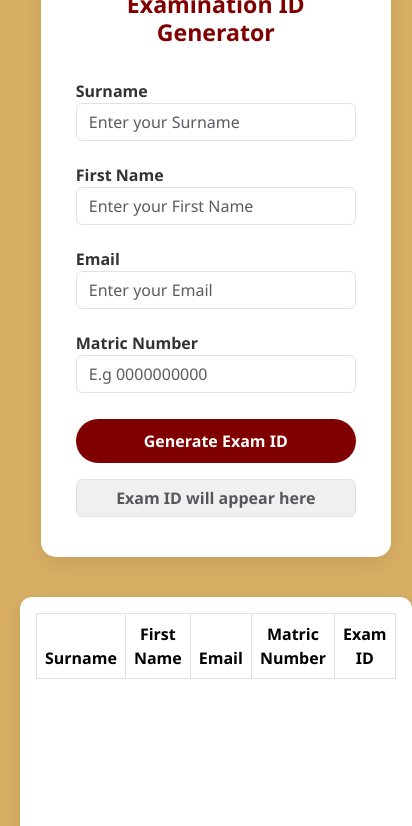
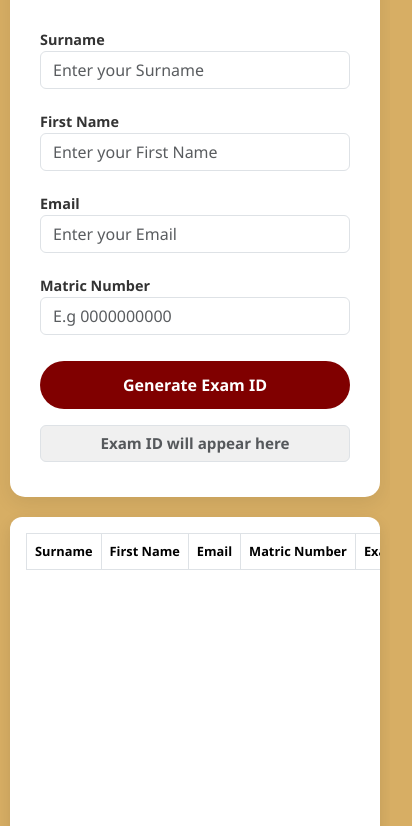
Before and after one commit to iniesta375/ExamNo, a plain HTML site: page index.html in a window 390 px wide. Shown: the part 106-932 px from the top of the page, 412 px wide, since content can reach past the window. Drawn offline with nearby package versions, Linux system fonts and the light colour scheme.

Commit message:
adjusted responsiveness

```diff
--- a/index.html
+++ b/index.html
@@ -8,6 +8,7 @@
     <link href="https://cdn.jsdelivr.net/npm/bootstrap@5.3.2/dist/css/bootstrap.min.css" rel="stylesheet">
 
     <style>
+    /* Make page responsive */
     body {
         background: #d7ae64;
         min-height: 100vh;
@@ -24,16 +25,16 @@
 
     /* Card styling */
     .lautech-card {
-            flex: 1 1 400px;
+        flex: 1 1 350px;
         max-width: 500px;
         background: #fff;
         border-radius: 15px;
-            padding: 30px 35px;
+        padding: 25px 30px;
         box-shadow: 0 6px 20px rgba(0, 0, 0, 0.08);
     }
 
     .logo-holder img {
-            width: 90px;
+        width: 80px;
         display: block;
         margin: 0 auto 15px;
     }
@@ -43,12 +44,14 @@
         font-weight: 700;
         text-align: center;
         margin-bottom: 20px;
+        font-size: 1.3rem;
     }
 
     label {
         font-weight: 600;
         margin-top: 12px;
         color: #333;
+        font-size: 0.9rem;
     }
 
     input {
@@ -60,10 +63,11 @@
         color: white;
         width: 100%;
         border-radius: 30px;
-            padding: 10px;
+        padding: 12px;
         font-weight: 600;
         border: none;
         transition: 0.3s;
+        font-size: 1rem;
     }
 
     .lautech-btn:hover {
@@ -74,38 +78,42 @@
         font-weight: 600;
         text-align: center;
         background: #f0f0f0;
+        font-size: 0.95rem;
     }
 
     /* Table styling */
     #allContainer {
-            flex: 1 1 500px;
+        flex: 1 1 350px;
         max-width: 900px;
         background-color: #fff;
         border-radius: 12px;
         box-shadow: 0 6px 15px rgba(0, 0, 0, 0.1);
+        padding: 15px;
     }
 
     table {
         width: 100%;
+        font-size: 0.9rem;
     }
 
     thead th {
-            background: linear-gradient(90deg, #bf9f61); /* Maroon to gold */
+        background: #800000;
         color: #fff;
         font-weight: 600;
         text-align: center;
+        white-space: nowrap;
     }
 
     tbody tr:nth-child(odd) {
-            background: linear-gradient(90deg, #bf9f61, #bf9f61); /* Light maroon/gold touch */
+        background: #fdf4e6;
     }
 
     tbody tr:nth-child(even) {
-            background: linear-gradient(90deg, #fff0f0, #fff9f0); /* Alternating lighter gradient */
+        background: #fff8ef;
     }
 
     tbody tr:hover {
-            background: linear-gradient(90deg, #5c0b0b, #d7ae64);
+        background: #d7ae64;
         transition: 0.3s;
     }
 
@@ -114,13 +122,33 @@
         font-weight: 500;
     }
 
-        @media (max-width: 992px) {
+    /* FULL Mobile Responsive Fix */
+    @media (max-width: 768px) {
+        body {
+            padding: 10px;
+        }
+
         .wrapper {
             flex-direction: column;
-                align-items: center;
+            gap: 20px;
+        }
+
+        .lautech-card,
+        #allContainer {
+            width: 100%;
+            max-width: 100%;
+        }
+
+        table {
+            font-size: 0.8rem;
+        }
+
+        thead th {
+            font-size: 0.8rem;
         }
     }
 </style>
+
 </head>
 
 <body>
```
Lines whose indentation alone changed are shown as unchanged.
